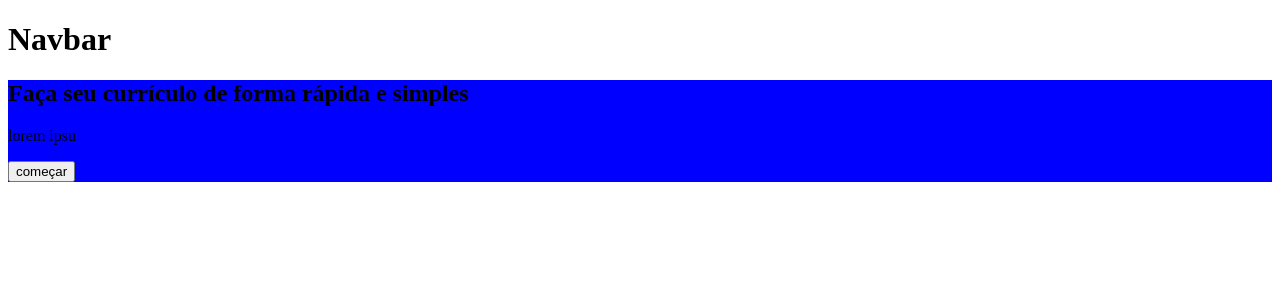
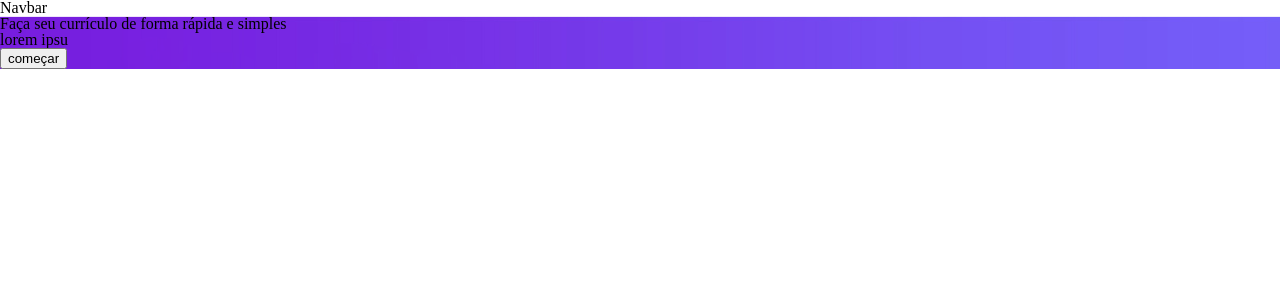
Before and after one commit to thiagomedina/nvim_config, a React (Create React App) app in the folder frontend/: page / in a window 1280 px wide. Shown: the top 300 px of the page. Built offline with nearby package versions, Linux system fonts and the light colour scheme.

Commit message:
reset scss

```diff
--- /dev/null
+++ b/frontend/src/sass/reset.scss
@@ -0,0 +1,46 @@
+*, *:before, *:after{
+    box-sizing: border-box;
+}
+
+html, body, div, span, object, iframe, figure, h1, h2, h3, h4, h5, h6, p, blockquote, pre, a, code, em, img, small, strike, strong, sub, sup, tt, b, u, i, ol, ul, li, fieldset, form, label, table, caption, tbody, tfoot, thead, tr, th, td, main, canvas, embed, footer, header, nav, section, video{
+    margin: 0;
+    padding: 0;
+    border: 0;
+    font-size: 100%;
+    font: inherit;
+    vertical-align: baseline;
+    text-rendering: optimizeLegibility;
+    -webkit-font-smoothing: antialiased;
+    text-size-adjust: none;
+}
+
+footer, header, nav, section, main{
+    display: block;
+}
+
+body{
+    line-height: 1;
+}
+
+ol, ul{
+    list-style: none;
+}
+
+blockquote, q{
+    quotes: none;
+}
+
+blockquote:before, blockquote:after, q:before, q:after{
+    content: '';
+    content: none;
+}
+
+table{
+    border-collapse: collapse;
+    border-spacing: 0;
+}
+
+input{
+    -webkit-appearance: none;
+    border-radius: 0;
+}
--- a/frontend/src/sass/variable.scss
+++ b/frontend/src/sass/variable.scss
@@ -1,6 +1,11 @@
+//imgs
+$imgHome:'../assets/img/banner01.png';
+
+
+//colors
+$background-color: #ddd0f8;
 $color-home: #7753f2;
 $secondary-color: #4642b1;
 $color5: #a085f2;
-$background-color: #ddd0f8;
 $color4: #67407d;
 $color3: #d79cdb;
--- a/frontend/src/view/home/home.module.scss
+++ b/frontend/src/view/home/home.module.scss
@@ -1,14 +1,15 @@
-@import "../../sass/variable.scss";
-@import "../../sass/mixins.scss";
+@import '../../sass/variable.scss';
+@import '../../sass/mixins.scss';
+@import '../../sass/reset.scss';
 
 .background {
  //Properties for small screens
+
  width: 100%;
- background: red;
+ background-image: url('../../assets/img/banner01.png');
 
  @include forLargeScreens(640) {
    //Properties for large screens
-     width: 100%;
-     background: blue;
- }
+
+  background-image: url('../../assets/img/banner01.png'); }
 }
```
